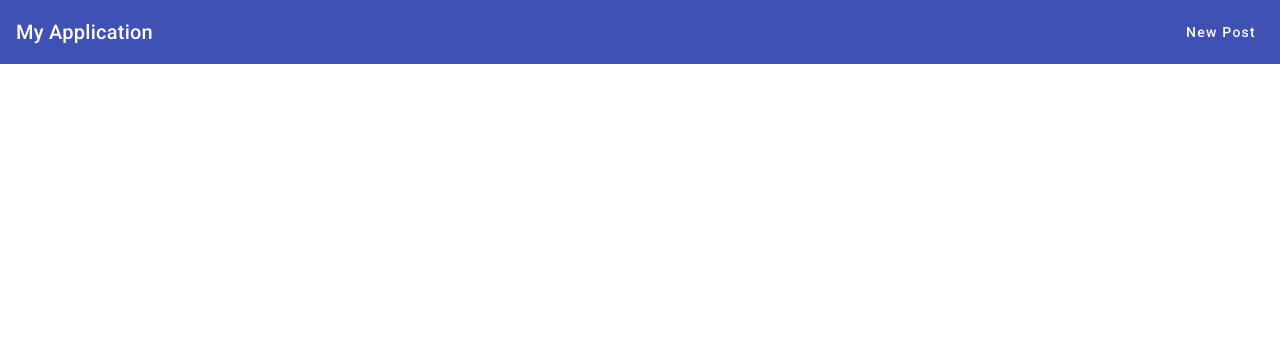
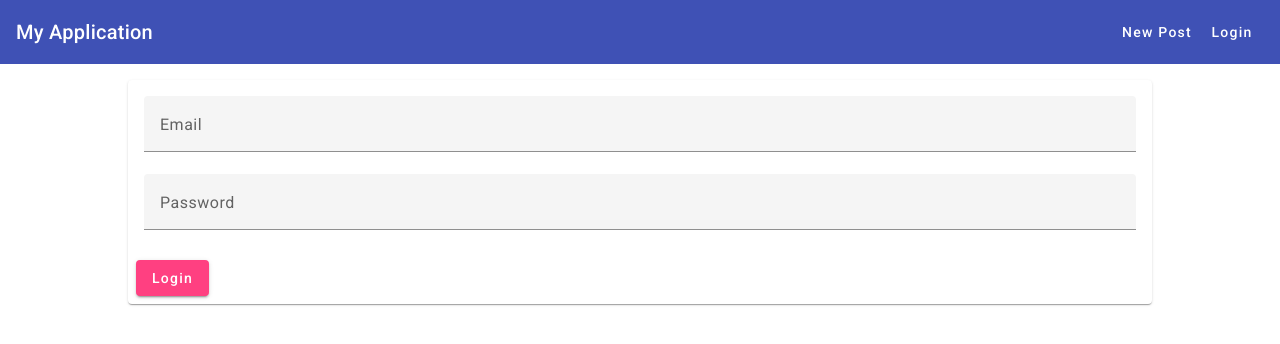
Before and after one commit to ankurinfoniti/angular-node-simple-cms, an Angular app: page /login in a window 1280 px wide. Before the commit this address led to /. Shown: the top 344 px of the page. Built offline with nearby package versions, Linux system fonts and the light colour scheme.

Commit message:
adding login page

```diff
--- a/src/app/app.routes.ts
+++ b/src/app/app.routes.ts
@@ -2,6 +2,7 @@ import { Routes } from '@angular/router';
 
 import { PostListComponent } from './posts/post-list/post-list.component';
 import { PostCreateComponent } from './posts/post-create/post-create.component';
+import { LoginComponent } from './auth/login/login.component';
 
 export const routes: Routes = [
   {
@@ -16,4 +17,8 @@ export const routes: Routes = [
     path: 'edit/:postId',
     component: PostCreateComponent,
   },
+  {
+    path: 'login',
+    component: LoginComponent,
+  },
 ];
--- /dev/null
+++ b/src/app/auth/login/login.component.css
@@ -0,0 +1,7 @@
+mat-form-field {
+  width: 100%;
+}
+
+mat-spinner {
+  margin: auto;
+}
--- /dev/null
+++ b/src/app/auth/login/login.component.html
@@ -0,0 +1,21 @@
+<mat-card>
+  <mat-spinner *ngIf="isLoading"></mat-spinner>
+  <form *ngIf="!isLoading">
+    <mat-card-content>
+      <mat-form-field>
+        <mat-label>Email</mat-label>
+        <input type="email" matInput />
+        <mat-error> Please enter a valid email </mat-error>
+      </mat-form-field>
+      <mat-form-field>
+        <mat-label>Password</mat-label>
+        <input type="password" matInput />
+        <mat-error> Please enter a valid password </mat-error>
+      </mat-form-field>
+    </mat-card-content>
+
+    <mat-card-actions>
+      <button mat-raised-button type="submit" color="accent">Login</button>
+    </mat-card-actions>
+  </form>
+</mat-card>
--- /dev/null
+++ b/src/app/auth/login/login.component.ts
@@ -0,0 +1,26 @@
+import { Component } from '@angular/core';
+import { CommonModule } from '@angular/common';
+import { FormsModule } from '@angular/forms';
+
+import { MatInputModule } from '@angular/material/input';
+import { MatCardModule } from '@angular/material/card';
+import { MatButtonModule } from '@angular/material/button';
+import { MatProgressSpinnerModule } from '@angular/material/progress-spinner';
+
+@Component({
+  selector: 'app-login',
+  standalone: true,
+  imports: [
+    CommonModule,
+    FormsModule,
+    MatInputModule,
+    MatCardModule,
+    MatButtonModule,
+    MatProgressSpinnerModule,
+  ],
+  templateUrl: './login.component.html',
+  styleUrls: ['./login.component.css'],
+})
+export class LoginComponent {
+  isLoading = false;
+}
--- /dev/null
+++ b/src/app/auth/signup/signup.component.html
@@ -0,0 +1 @@
+<p>signup works!</p>
--- a/src/app/header/header.component.css
+++ b/src/app/header/header.component.css
@@ -2,6 +2,7 @@ ul {
   list-style: none;
   padding: 0;
   margin: 0;
+  display: flex;
 }
 
 a {
--- a/src/app/header/header.component.html
+++ b/src/app/header/header.component.html
@@ -5,5 +5,8 @@
     <li>
       <a mat-button routerLink="/create">New Post</a>
     </li>
+    <li>
+      <a mat-button routerLink="/login">Login</a>
+    </li>
   </ul>
 </mat-toolbar>
```
Also changed, not shown: src/app/auth/signup/signup.component.ts (added, +13 -0 lines), src/app/auth/signup/signup.component.css (added), 2 other files (tests, documents, lock files or other folders).
